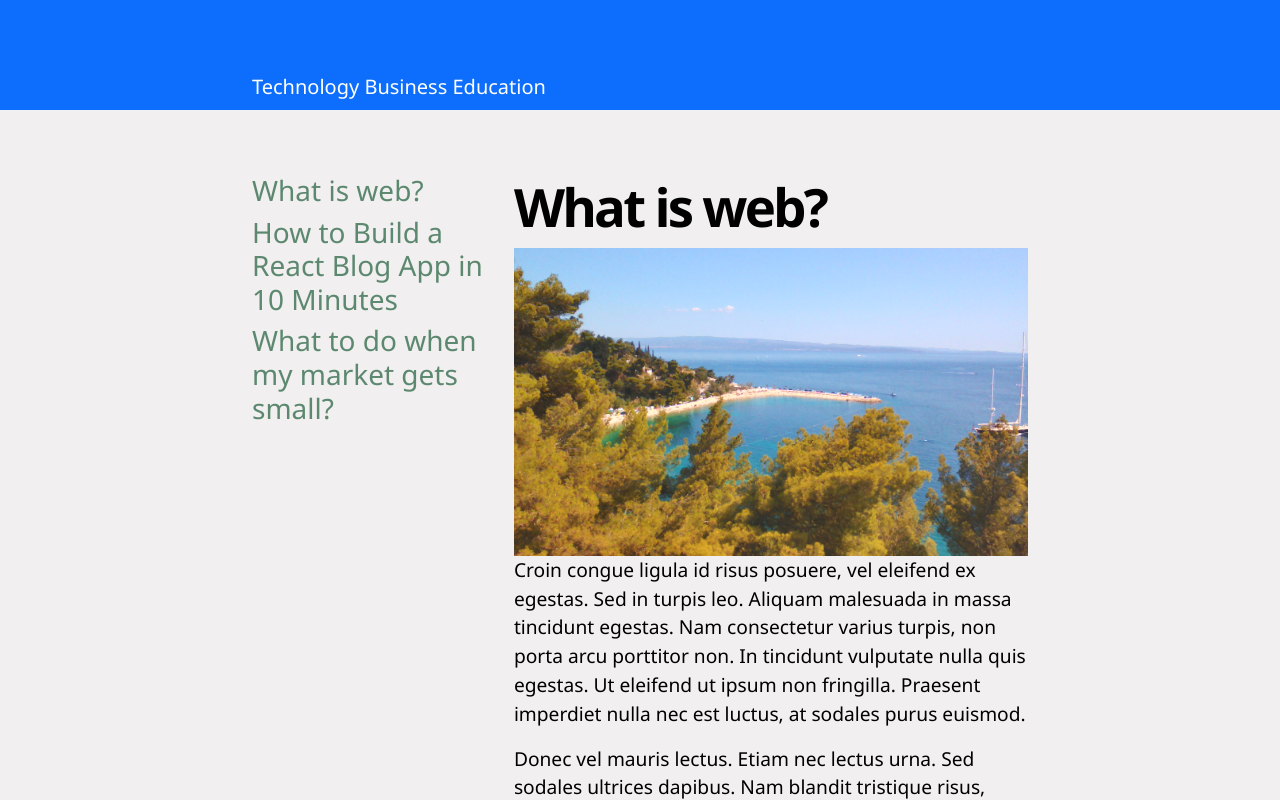
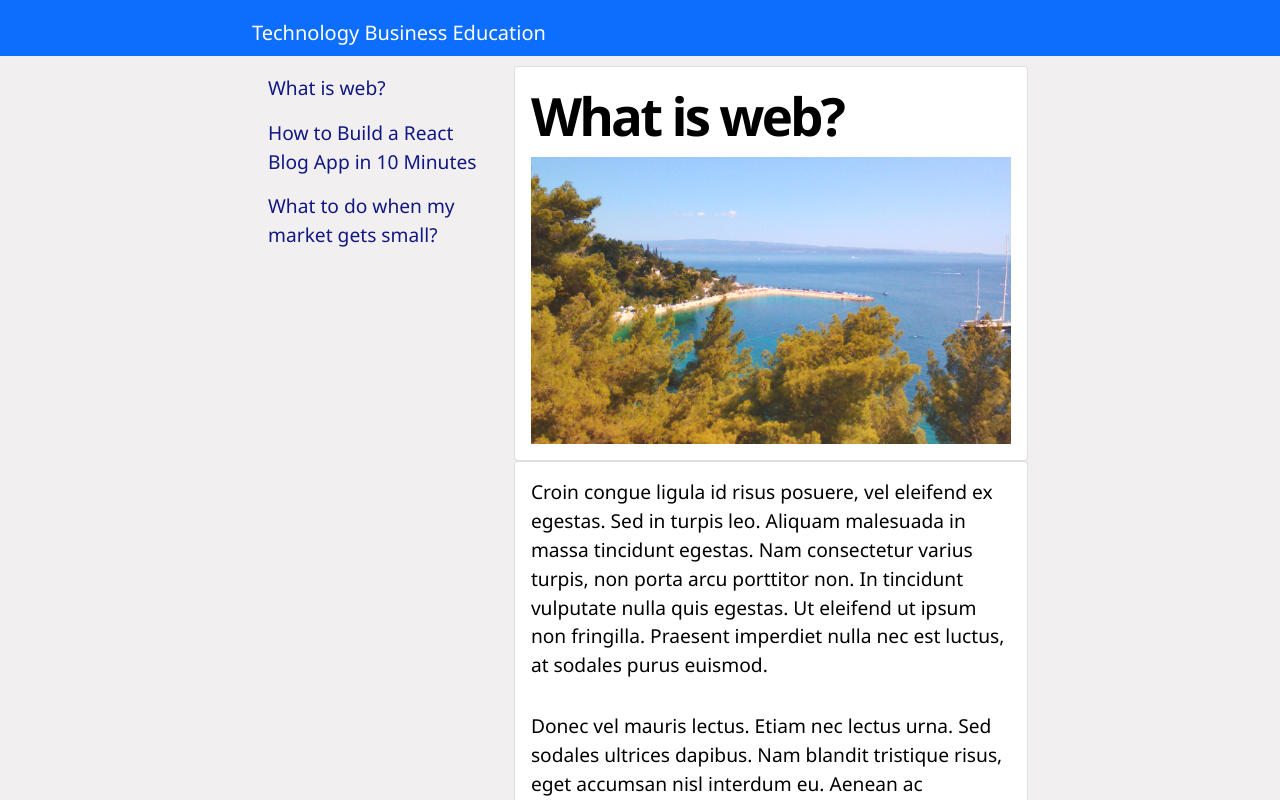
Before and after one commit to ivicakartelo/app7, a React (Create React App) app: page /1 in a window 1280 px wide. Shown: the top 800 px of the page. Built offline with nearby package versions, Linux system fonts and the light colour scheme.

Commit message:
Reactstrap NavBar Card continued

```diff
--- a/src/App.css
+++ b/src/App.css
@@ -32,7 +32,7 @@ img {
   width: 90%;
   max-width: 800px;
   margin: auto;
-  padding-top: 64px;
+  padding-top: 10px;
 }
 h1 {
   font-size: 2.750em; /* 44px/16px = 2.75em */
@@ -47,10 +47,14 @@ a:visited {color:#000000; text-decoration:none;}
 a:hover {color:#000000; text-decoration:underline;}
 a:active {color:#b4c34f; text-decoration:none;}
 */
-a:link { text-decoration: none; color:rgb(92, 136, 112); }
-a:visited { text-decoration: none; color:rgb(89, 29, 219); }
-a:focus { text-decoration: none; color:rgb(233, 26, 57); }
-a:hover, a:active { text-decoration: none; color:rgb(117, 94, 211) }
+a:link { text-decoration: none; color:rgb(18, 24, 130); }
+a:visited { text-decoration: none; color:rgb(18, 24, 130); }
+a:focus { text-decoration: none; color:rgb(191, 20, 45); }
+a:hover, a:active { text-decoration: none; color:rgb(247, 7, 163) }
+
+.active {
+  color: red;
+}
 
 @media screen and (max-width : 705px) {
 .grid_1,
--- a/src/App.js
+++ b/src/App.js
@@ -10,7 +10,7 @@ function App() {
 
         <Navbar dark color="primary">
           <div class="container">
-        <NavbarBrand href="/">Technology Business Education</NavbarBrand>
+            <NavbarBrand href="/">Technology Business Education</NavbarBrand>
           </div>
         </Navbar>
 
@@ -24,7 +24,6 @@ function App() {
 				      <p>&copy; TBEducation</p>
 			      </div>
           </div>
-
         </div>
       </Router>
   );
--- a/src/components/BlogPost.js
+++ b/src/components/BlogPost.js
@@ -1,16 +1,20 @@
 import React from 'react';
 import blogpostsData from './blogposts-data';
-import { Link } from 'react-router-dom';
+//import { Link } from 'react-router-dom';
+import { Card, CardText, CardTitle, Nav, NavItem, NavLink } from 'reactstrap';
 
 
-function BlogpostsMenu({ blogposts }) {
+function BlogpostsMenuLeft({ blogposts }) {
     return (
     <>
+    <Nav vertical>
     {blogposts.map((post) =>
-        <Link key={post.id} to={`/${post.id}`}>
-            <h3>{post.heading}</h3>
-        </Link>
-    )}
+        <NavItem>
+            <NavLink key={post.id}  href={`/${post.id}`}>
+                {post.heading}
+            </NavLink>
+        </NavItem>
+    )}</Nav>
     </>
     );
 }
@@ -22,18 +26,32 @@ function BlogPost({ match }) {
     return (
         <>
         <div class="grid_2">
-                <BlogpostsMenu blogposts={blogpostsData} />
+            <BlogpostsMenuLeft blogposts={blogpostsData} />
         </div>
 
         <div class="grid_4 last">
-                    <h1>{blogpost.heading}</h1>
+        <Card
+            body
+            color=""
+            outline
+        >
+            <CardTitle tag="h1">
+                {blogpost.heading}
+            </CardTitle>
             <img src={blogpost.image} />
+        </Card>
+        <Card
+            body
+            color=""
+            outline
+        >
         {blogpost.blogpost.map((paragraph, key) => (
+            <CardText>
                 <p key={key}>{paragraph}</p>
+            </CardText>
             ))}
+        </Card>
             </div>
-
-
         </>
     );
 }
--- a/src/components/HomePage.js
+++ b/src/components/HomePage.js
@@ -1,28 +1,30 @@
 import React from 'react';
 import blogpostsData from './blogposts-data';
 import { Link } from 'react-router-dom';
-import { Card, CardText, CardTitle } from 'reactstrap';
+import { Card, CardText, CardTitle, Nav, NavItem, NavLink } from 'reactstrap';
 
 function BlogpostsMenu({ blogposts }) {
     return (
     <>
     {blogposts.map((post) =>
-    <Link key={post.id} to={`/${post.id}`}>
-        <img src={post.image} />
+    <div key={post.id}>
+
         <Card
         body
-        color="primary"
+        color=""
         outline
         >
-            <CardTitle tag="h5">
+        <Link to={`/${post.id}`}>
+        <CardTitle tag="h1">
             {post.heading}
-            </CardTitle>
-
+        </CardTitle>
+        </Link>
+        <img src={post.image} />
             <CardText>
-            {post.blogpost[0].substring(0, 150)}...
+                {post.blogpost[0].substring(0, 150)}...
             </CardText>
         </Card>
-    </Link>
+    </div>
     )}
     </>
     );
@@ -31,11 +33,14 @@ function BlogpostsMenu({ blogposts }) {
 function BlogpostsMenuLeft({ blogposts }) {
     return (
     <>
+    <Nav vertical>
     {blogposts.map((post) =>
-        <Link key={post.id} to={`/${post.id}`}>
-            <h3>{post.heading}</h3>
-        </Link>
-    )}
+        <NavItem>
+            <NavLink key={post.id}  href={`/${post.id}`}>
+                {post.heading}
+            </NavLink>
+        </NavItem>
+    )}</Nav>
     </>
     );
 }
```
Lines whose indentation alone changed are shown as unchanged.
